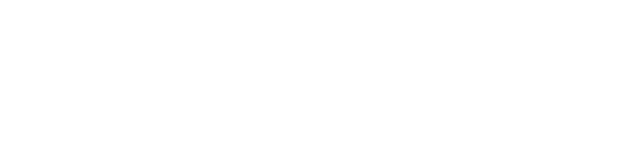
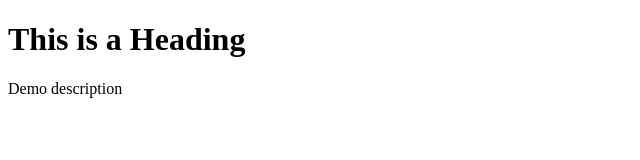
Before and after one commit to anjusr1997/demo-repo-2, a plain HTML site: page index.html in a window 1280 px wide. Shown: the whole page, without its empty margins (0-640 px from the left). Drawn offline with Linux system fonts and the light colour scheme.

Commit message:
Update index.html

```diff
--- a/index.html
+++ b/index.html
@@ -5,6 +5,8 @@
 </head>
 <body>
 
+<h1>This is a Heading</h1>
+<p>Demo description</p>
 
 </body>
 </html>
```
